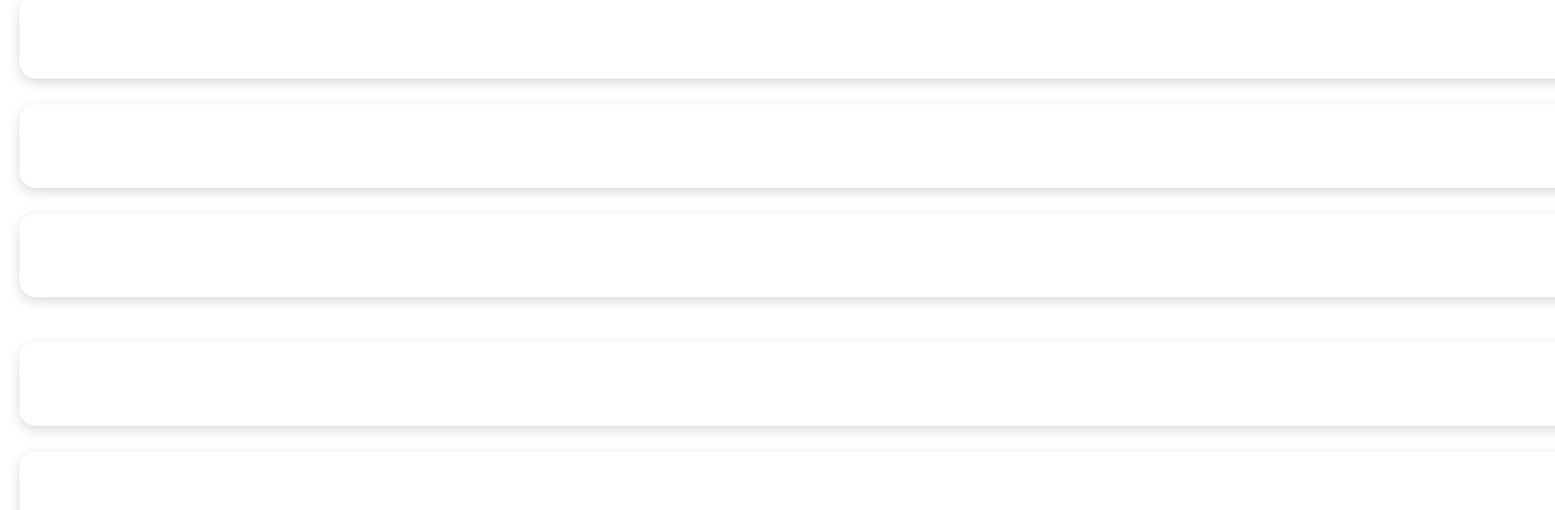
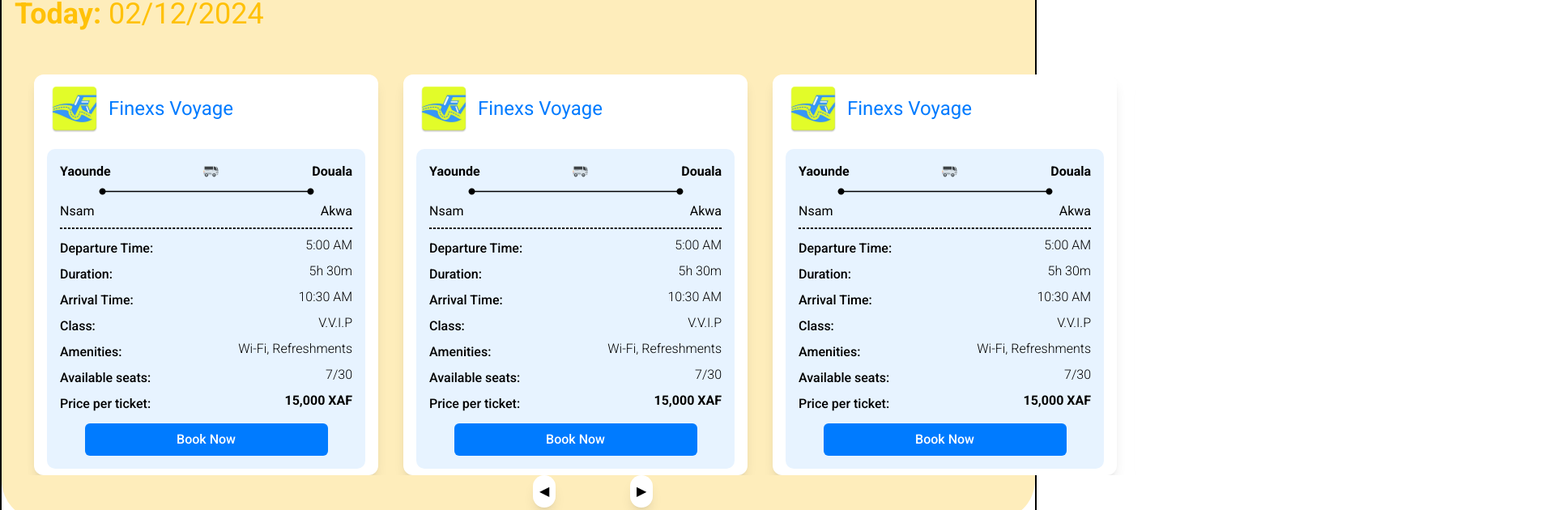
Before and after one commit to hemantsinghparihar/camvoyage, a Next.js app: page / in a window 1280 px wide. Shown: the part 2170-2800 px from the top of the page at 81% size, 1920 px wide, since content can reach past the window. Built offline with nearby package versions, Linux system fonts and the light colour scheme.

Commit message:
container class change

```diff
--- a/src/app/components/ScheduleCarousel.jsx
+++ b/src/app/components/ScheduleCarousel.jsx
@@ -1,17 +1,40 @@
-'use client'
+'use client';
 import React from "react";
 import Slider from "react-slick";
 import Card from "./Card";
+import "slick-carousel/slick/slick.css";
+import "slick-carousel/slick/slick-theme.css";
 
 const ScheduleCarousel = () => {
+  // Custom arrow components
+  const CustomPrevArrow = ({ onClick }) => (
+    <button
+      onClick={onClick}
+      className="absolute left-1/2 -translate-x-[60px] bottom-[-40px] z-10 bg-white rounded-full p-2 shadow-lg hover:bg-gray-200"
+    >
+      ◀
+    </button>
+  );
+
+  const CustomNextArrow = ({ onClick }) => (
+    <button
+      onClick={onClick}
+      className="absolute left-1/2 translate-x-[60px] bottom-[-40px] z-10 bg-white rounded-full p-2 shadow-lg hover:bg-gray-200"
+    >
+      ▶
+    </button>
+  );
+
   // Slick slider settings
   const settings = {
-    dots: true, // Show dots for navigation
+    dots: false, // Hide dots for navigation
     infinite: true, // Infinite scrolling
     speed: 500, // Animation speed
     slidesToShow: 3, // Number of visible cards
     slidesToScroll: 1, // Number of cards to scroll
     arrows: true, // Show next/prev arrows
+    prevArrow: <CustomPrevArrow />,
+    nextArrow: <CustomNextArrow />,
     responsive: [
       {
         breakpoint: 1024, // Adjust for tablet screens
@@ -31,8 +54,8 @@ const ScheduleCarousel = () => {
   };
 
   return (
-    <div className="max-w-[1400px]  mx-auto px-4 py-8">
-      <Slider {...settings} className=" ">
+    <div className="max-w-[1400px] mx-auto px-4 py-8 relative">
+      <Slider {...settings} className="">
         <Card />
         <Card />
         <Card />
@@ -45,6 +68,62 @@ const ScheduleCarousel = () => {
 };
 
 export default ScheduleCarousel;
+
+
+
+
+
+
+
+
+
+// 'use client'
+// import React from "react";
+// import Slider from "react-slick";
+// import Card from "./Card";
+
+// const ScheduleCarousel = () => {
+//   // Slick slider settings
+//   const settings = {
+//     dots: true, // Show dots for navigation
+//     infinite: true, // Infinite scrolling
+//     speed: 500, // Animation speed
+//     slidesToShow: 3, // Number of visible cards
+//     slidesToScroll: 1, // Number of cards to scroll
+//     arrows: true, // Show next/prev arrows
+//     responsive: [
+//       {
+//         breakpoint: 1024, // Adjust for tablet screens
+//         settings: {
+//           slidesToShow: 2,
+//           slidesToScroll: 1,
+//         },
+//       },
+//       {
+//         breakpoint: 768, // Adjust for mobile screens
+//         settings: {
+//           slidesToShow: 1,
+//           slidesToScroll: 1,
+//         },
+//       },
+//     ],
+//   };
+
+//   return (
+//     <div className="max-w-[1400px]  mx-auto px-4 py-8">
+//       <Slider {...settings} className=" ">
+//         <Card />
+//         <Card />
+//         <Card />
+//         <Card />
+//         <Card />
+//         <Card />
+//       </Slider>
+//     </div>
+//   );
+// };
+
+// export default ScheduleCarousel;
 
 
 
--- a/src/app/page.jsx
+++ b/src/app/page.jsx
@@ -20,9 +20,9 @@ import HeroForm from "./components/HeroForm";
 
 export default function Home() {
   return (
-    <div>
-      <div className="container  mx-auto ">
-        <section className="flex justify-center ">
+    <div className="w-screen border border-black">
+      <div className="  mx-auto border border-black">
+        <section className="flex justify-center border border-black">
             <div className="hero-container w-[100%]   max-h-[955px] flex justify-center "
                 style={{
                     backgroundColor: "rgba(250, 250, 250, 0.4)",
```
